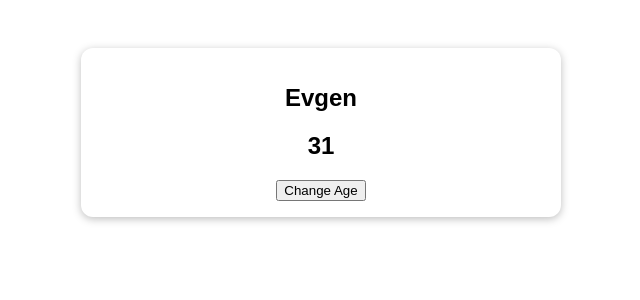
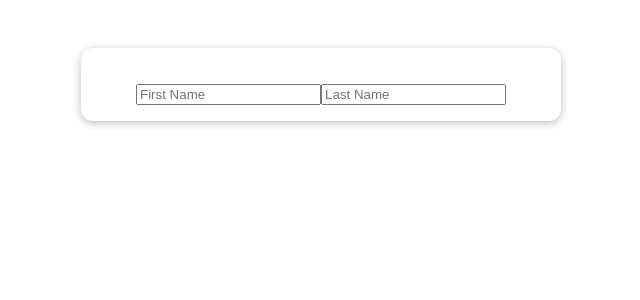
Before and after one commit to panaram1ks/vue-01-starting-project, a Vue app in the folder Composition-API/: page / in a window 1280 px wide. Shown: the top 300 px of the page, without its empty margins (319-959 px from the left). Built offline with nearby package versions, Linux system fonts and the light colour scheme; the HTML template or start-up script is replaced by a standard one.

Commit message:
computed properties use setup() !

```diff
--- a/Composition-API/src/App.vue
+++ b/Composition-API/src/App.vue
@@ -1,29 +1,37 @@
 <template>
   <section class="container">
-    <h2>{{ user.name }}</h2>
-    <h2>{{ user.age }}</h2>
-
-    <button @click="setAge">Change Age</button>
+    <h2>{{ userName }}</h2>
+    <div>
+      <input type="text" placeholder="First Name" @input="setFirstName">
+      <input type="text" placeholder="Last Name" @input="setLastName">
+    </div>
   </section>
 </template>
 
 <script>
-import { reactive } from 'vue';
+import { ref, computed } from 'vue';
 
 export default {
   setup() {
-    const user = reactive({
-      name: 'Evgen',
-      age: 31
-    });
+    const firstName = ref('')
+    const lastName = ref('')
 
-    function setNewAge() {
-      user.age += 3
+    function setFirstName(event) {
+      firstName.value = event.target.value
     }
 
+    function setLastName(event) {
+      lastName.value = event.target.value
+    }
+
+    const fullName = computed(function () {
+      return firstName.value + ' ' + lastName.value
+    })
+
     return {
-      user: user,
-      setAge: setNewAge
+      userName: fullName,
+      setFirstName,
+      setLastName,
     }
   }
 }
```
